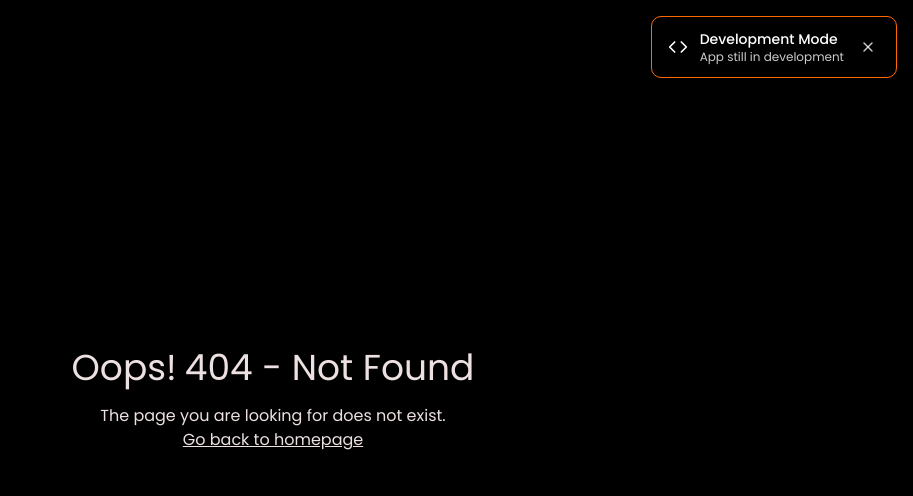
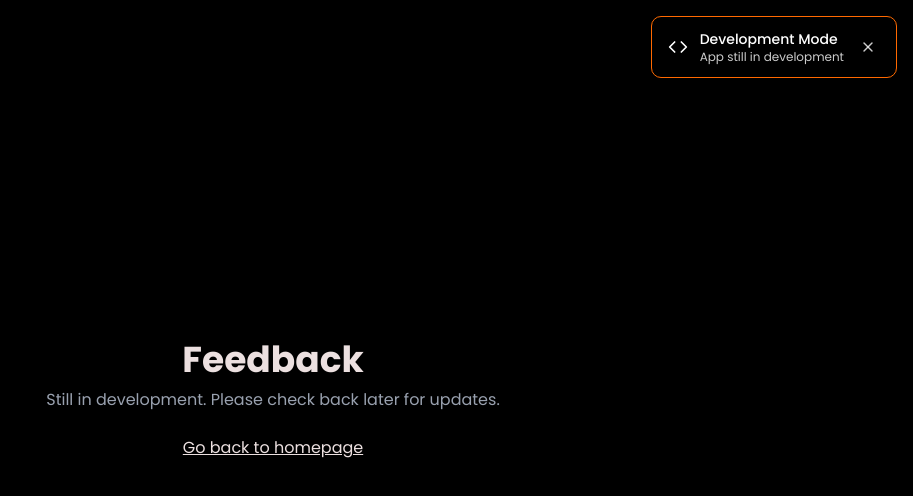
Before and after one commit to guifariadev/BIT_ELEMENTS, a Next.js app: page /feedback in a window 1280 px wide. Before the commit this address had no page. Shown: the top 496 px of the page, without its empty margins (367-1280 px from the left). Built offline with nearby package versions, Linux system fonts and the light colour scheme.

Commit message:
feat: adding links to footer / creating feedback page

```diff
--- /dev/null
+++ b/src/app/feedback/page.jsx
@@ -0,0 +1,16 @@
+import Link from 'next/link'
+import React from 'react'
+
+export default function page() {
+  return (
+    <section className='h-screen flex items-center justify-center'>
+      <div className='text-center'>
+        <h1 className="text-4xl font-bold mb-2 text-center">Feedback</h1>
+        <p className="text-gray-400 mb-6 rounded-md">
+          Still in development. Please check back later for updates.
+        </p>
+        <Link href='/'> <p className='underline'>Go back to homepage</p> </Link>
+      </div>
+    </section>
+  )
+}
--- a/src/components/landing/Footer.jsx
+++ b/src/components/landing/Footer.jsx
@@ -13,16 +13,18 @@ export default function Footer() {
         <div>
           <h4 className="font-bold mb-4">Resources</h4>
           <ul className="space-y-4">
-            <Link href="/">
+            <Link href="/docs">
               <li className="text-zinc-400 text-sm transition hover:opacity-70 cursor-pointer">Docs</li>
             </Link>
-            <li className="text-zinc-400 text-sm hover:opacity-70 cursor-pointer"> <a target="_blank" href="https://github.com">Github</a></li>
+            <li className="text-zinc-400 text-sm hover:opacity-70 cursor-pointer"> <a target="_blank" href="https://github.com/guifariadev/BIT_ELEMENTS">Github</a></li>
           </ul>
         </div>
         <div>
           <h4 className="font-bold mb-4">Feedback</h4>
           <ul className="space-y-4">
-            <li className="text-zinc-400 text-sm transition hover:opacity-70 cursor-pointer">Talk to us</li>
+            <Link href="/feedback">
+              <li className="text-zinc-400 text-sm transition hover:opacity-70 cursor-pointer">Talk to us</li>
+            </Link>
           </ul>
         </div>
       </div>
```
